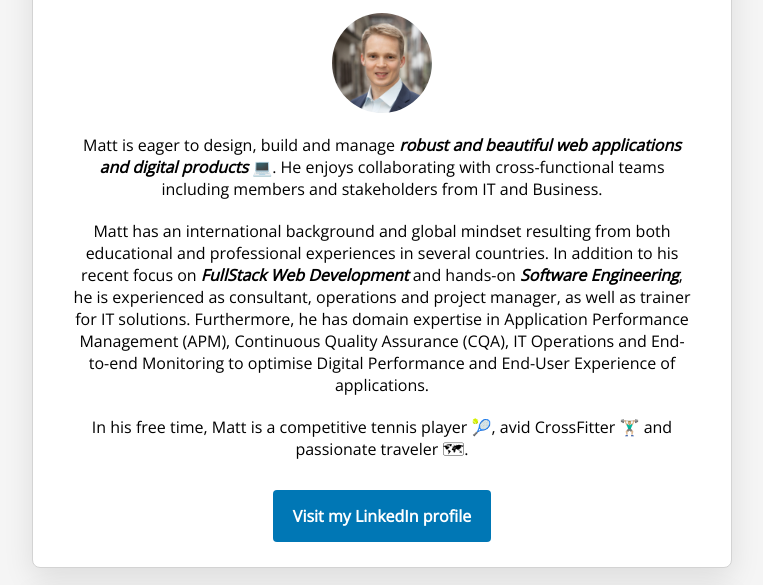
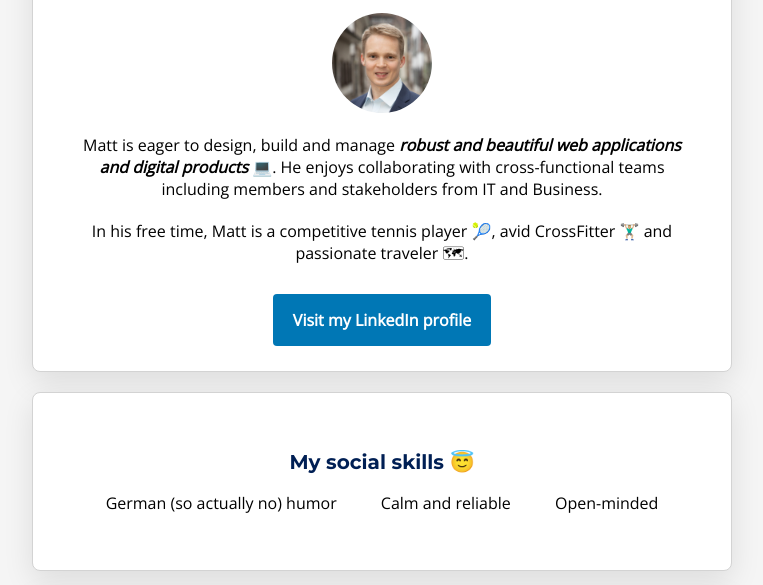
Before and after one commit to MattMau88/profile, a plain HTML site: page index.html in a window 1280 px wide. Shown: the part 192-777 px from the top of the page, without its empty margins (258-1021 px from the left). Drawn offline with nearby package versions, Linux system fonts and the light colour scheme.

Commit message:
make my profile prettier

```diff
--- a/index.html
+++ b/index.html
@@ -20,9 +20,6 @@
           <p>
             Matt is eager to design, build and manage <strong><em>robust and beautiful web applications and digital products</em></strong> 💻.
             He enjoys collaborating with cross-functional teams including members and stakeholders from IT and Business.
-          <p>Matt has an international background and global mindset resulting from both educational and professional experiences in several countries.
-            In addition to his recent focus on <strong><em>FullStack Web Development</em></strong> and hands-on <strong><em>Software Engineering</em></strong>, he is experienced as consultant, operations and project manager, as well as trainer for IT solutions.
-            Furthermore, he has domain expertise in Application Performance Management (APM), Continuous Quality Assurance (CQA), IT Operations and End-to-end Monitoring to optimise Digital Performance and End-User Experience of applications.
           </p>
           <p id="intro-last-p">
             In his free time, Matt is a competitive tennis player 🎾, avid CrossFitter 🏋🏼‍♂️ and passionate traveler 🗺.
```
